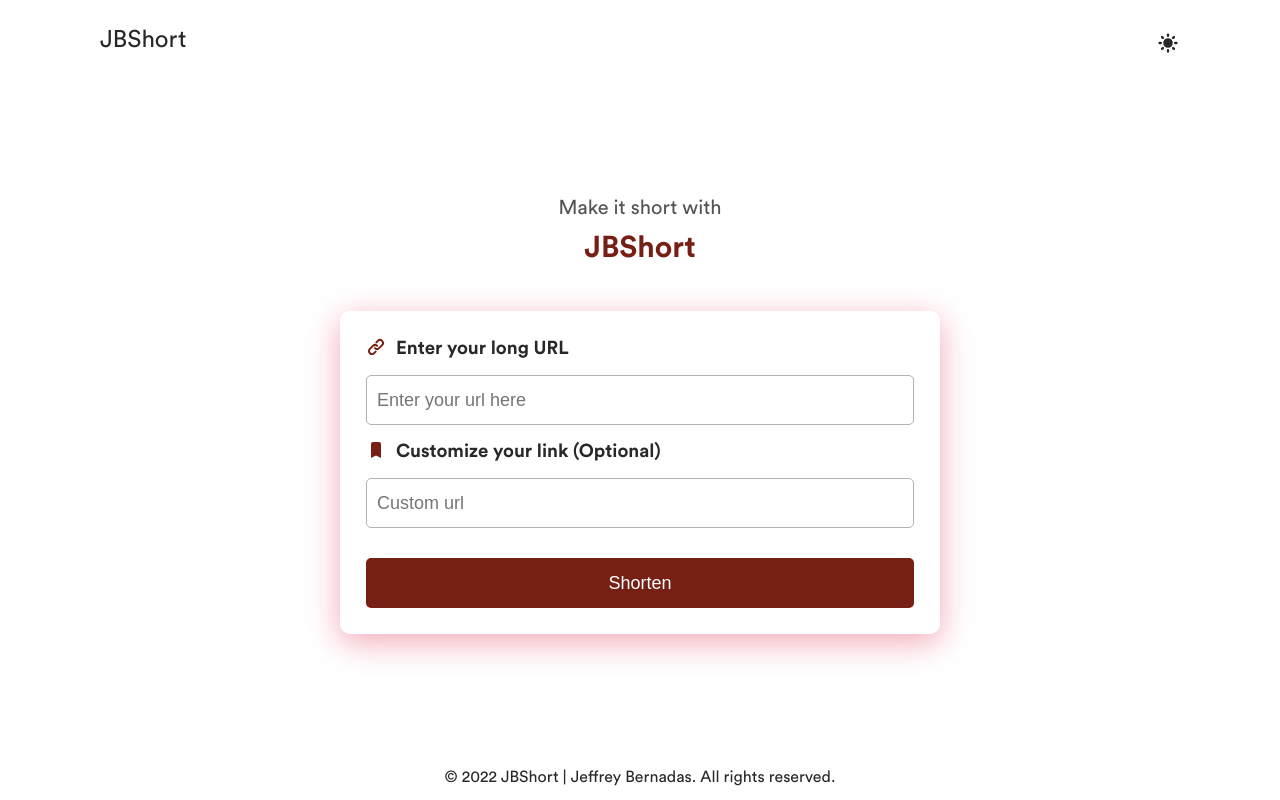
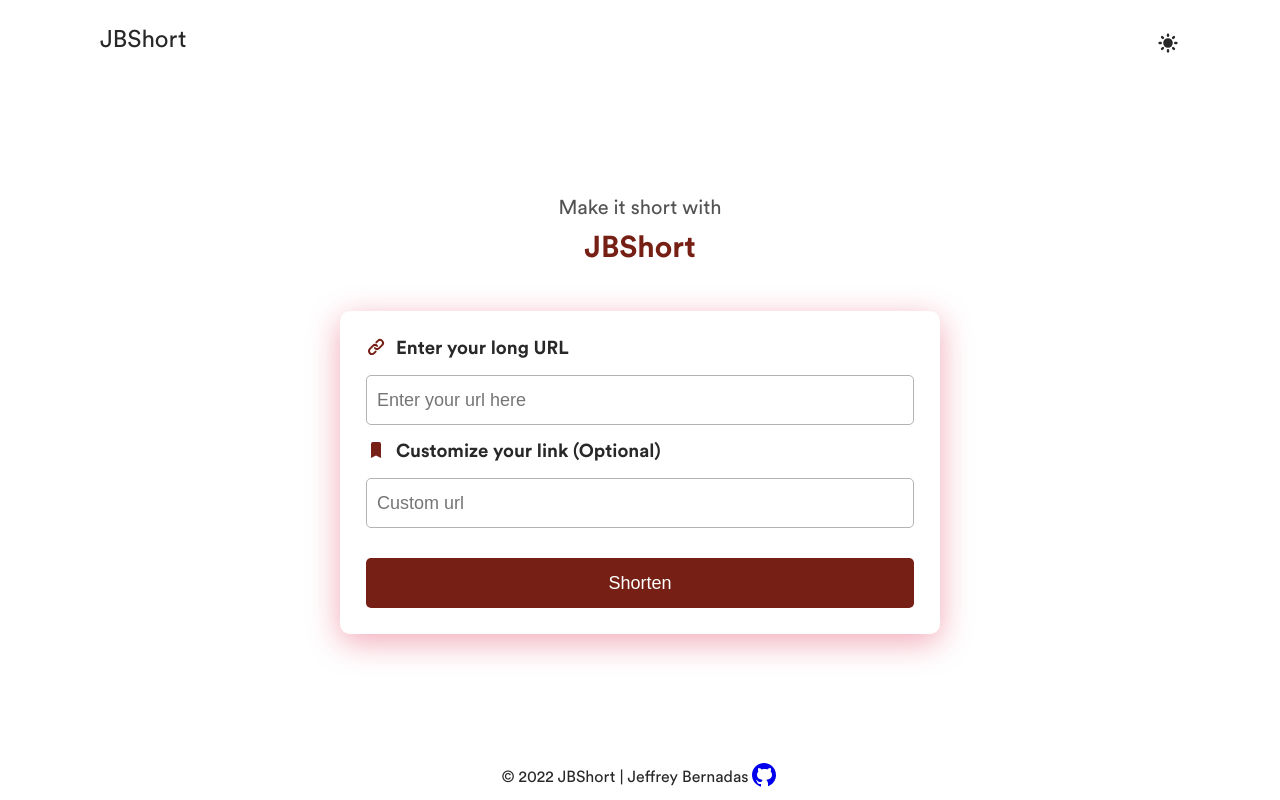
Before and after one commit to Bernz322/jbshort, a React (Create React App) app in the folder client/: page / in a window 1280 px wide. Built offline with nearby package versions, Linux system fonts and the light colour scheme.

Commit message:
added github repo link

```diff
--- a/client/src/components/Footer.js
+++ b/client/src/components/Footer.js
@@ -12,7 +12,11 @@ export default function Footer() {
             variants={{
                 visible: { opacity: 1, x: 0 },
                 hidden: { opacity: 0, x: 200 }
-            }}>© {year} JBShort | Jeffrey Bernadas. All rights reserved.
+            }}>© {year} JBShort | Jeffrey Bernadas
+            <a className='floating-icons' aria-label="github" href="https://github.com/Bernz322/jbshort" target="_blank" rel="noreferrer">
+                <svg xmlns="http://www.w3.org/2000/svg" height="30px" width="30px" viewBox="0 0 30 30"
+                    fill="currentColor"><path d="M15,3C8.373,3,3,8.373,3,15c0,5.623,3.872,10.328,9.092,11.63C12.036,26.468,12,26.28,12,26.047v-2.051 c-0.487,0-1.303,0-1.508,0c-0.821,0-1.551-0.353-1.905-1.009c-0.393-0.729-0.461-1.844-1.435-2.526 c-0.289-0.227-0.069-0.486,0.264-0.451c0.615,0.174,1.125,0.596,1.605,1.222c0.478,0.627,0.703,0.769,1.596,0.769 c0.433,0,1.081-0.025,1.691-0.121c0.328-0.833,0.895-1.6,1.588-1.962c-3.996-0.411-5.903-2.399-5.903-5.098 c0-1.162,0.495-2.286,1.336-3.233C9.053,10.647,8.706,8.73,9.435,8c1.798,0,2.885,1.166,3.146,1.481C13.477,9.174,14.461,9,15.495,9 c1.036,0,2.024,0.174,2.922,0.483C18.675,9.17,19.763,8,21.565,8c0.732,0.731,0.381,2.656,0.102,3.594 c0.836,0.945,1.328,2.066,1.328,3.226c0,2.697-1.904,4.684-5.894,5.097C18.199,20.49,19,22.1,19,23.313v2.734 c0,0.104-0.023,0.179-0.035,0.268C23.641,24.676,27,20.236,27,15C27,8.373,21.627,3,15,3z"></path></svg>
+            </a>
         </StyledFooter>
     )
 }
```
